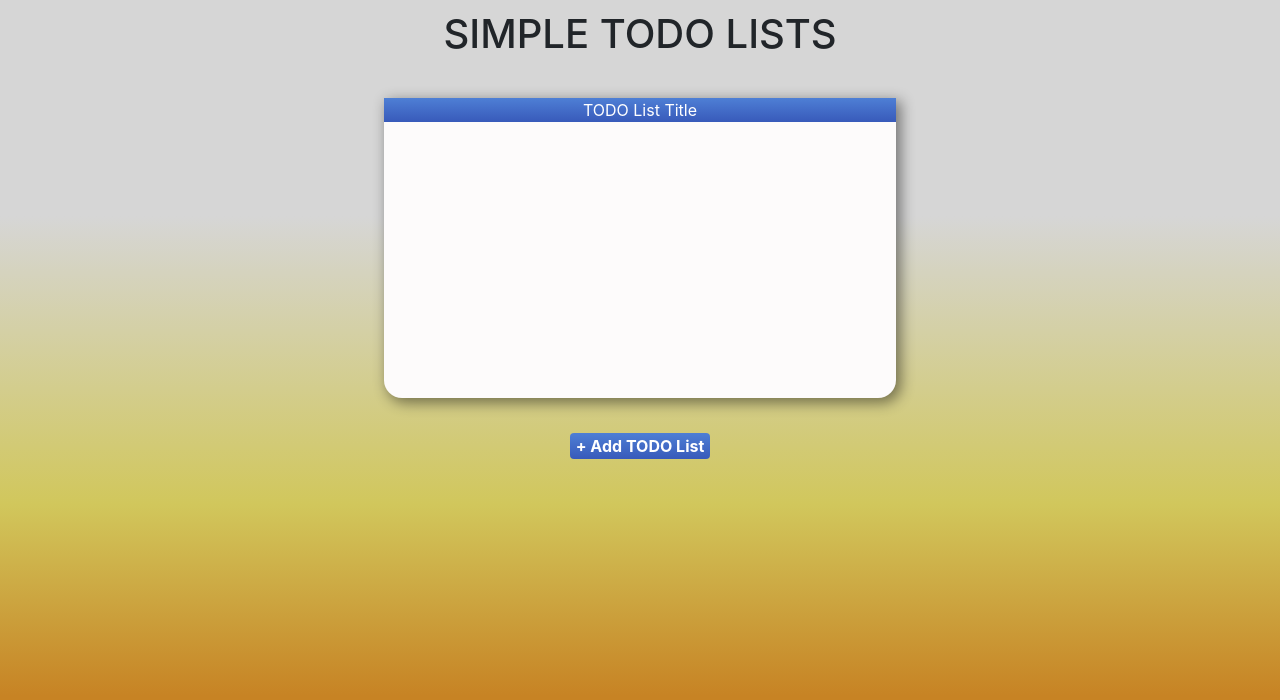
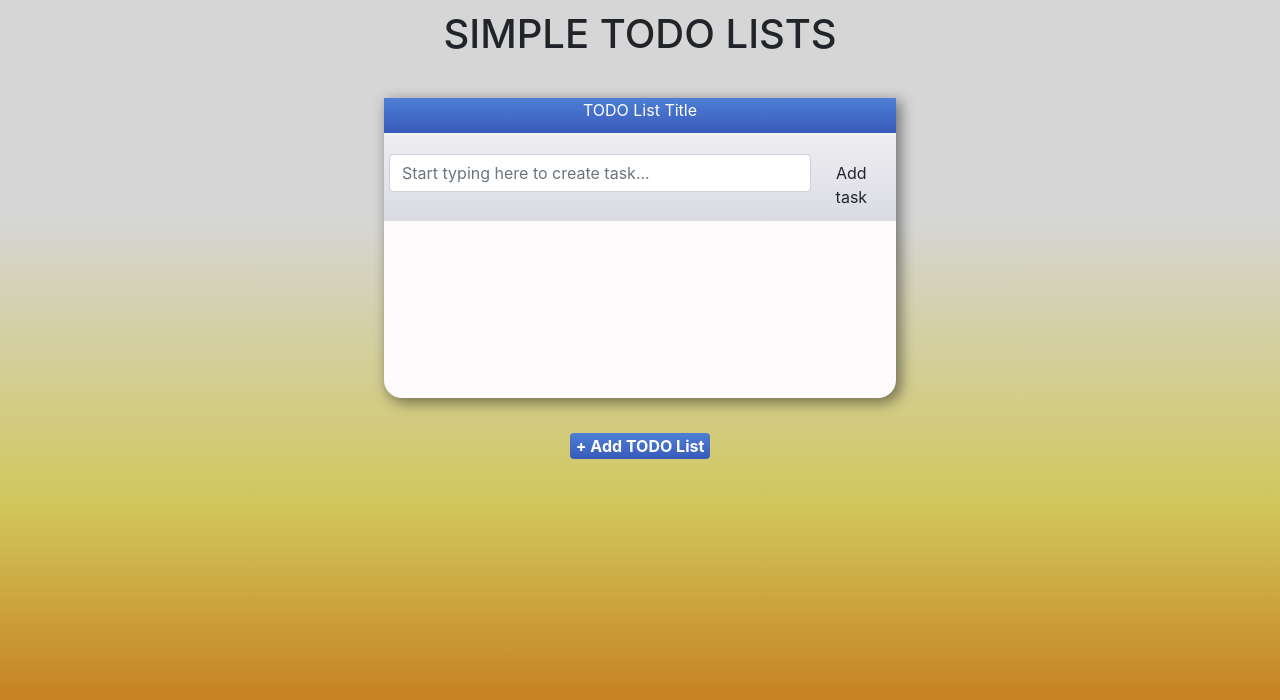
Before and after one commit to kirill-oleynik/todo-list-web, a React (Create React App) app: page / in a window 1280 px wide. Shown: the top 700 px of the page. Built offline with nearby package versions, Linux system fonts and the light colour scheme.

Commit message:
Add new task form

```diff
--- /dev/null
+++ b/src/components/add-task-form/add-task-form.css
@@ -0,0 +1,25 @@
+.add-task-form {
+  width: 100%;
+  display: inline-block;
+  margin: 0 auto;
+  background: linear-gradient(to top, #dadae3, #efeff2);
+  margin: 0;
+  padding: 5px;
+}
+.add-task-panel input{
+  border-bottom-right-radius: 0px;
+  border-top-right-radius: 0px;
+}
+.add-task-panel button {
+  background: linear-gradient(to top, #43a047, #a5d6a7);
+  border-top: 1px solid #43a047;
+  border-bottom: 1px solid #a5d6a7;
+  border-right: 1px solid #a5d6a7;
+  border-left: none;
+  border-top-left-radius: 0px;
+  border-top-right-radius: 10px;
+  border-bottom-right-radius: 10px;
+  border-bottom-left-radius: 0px;
+  color: white;
+  font-weight: bold;
+}
--- /dev/null
+++ b/src/components/add-task-form/add-task-form.js
@@ -0,0 +1,16 @@
+import React from 'react';
+import './add-task-form.css';
+
+const AddTaskForm = () => {
+  return(
+    <div className='add-task-form'>
+    <div class="input-group input-group-sm mb-3">
+    </div>
+    <div class="input-group-prepend">
+    <input placeholder='Start typing here to create task...' type="text" className="form-control" aria-label="Small" aria-describedby="inputGroup-sizing-sm"></input>
+      <button class="btn" type="button">Add task</button>
+    </div>
+    </div>
+  );
+};
+export default AddTaskForm;
--- /dev/null
+++ b/src/components/add-task-form/index.js
@@ -0,0 +1 @@
+export {default as default} from './add-task-form';
--- a/src/components/app-title/app-title.js
+++ b/src/components/app-title/app-title.js
@@ -1,6 +1,6 @@
 import React from 'react';
 import './app-title.css';
 
-const AppTitle = () => (<h1 className='title'>SIMPLE TODO LISTS</h1>);
+const AppTitle = () => (<h1 classNae='app-title'>SIMPLE TODO LISTS</h1>);
 
 export default AppTitle;
--- a/src/components/todo-list-header/todo-list-header.css
+++ b/src/components/todo-list-header/todo-list-header.css
@@ -1,3 +1,4 @@
 .todo-list-header {
   background: linear-gradient(to top, #385aba, #4e7fd5);
+  height: 35px;
 }
--- a/src/components/todo-list-title/todo-list-title.css
+++ b/src/components/todo-list-title/todo-list-title.css
@@ -1,3 +1,6 @@
 .todo-list-title {
   color: white;
 }
+p {
+  margin: 0;
+}
--- a/src/components/todo-list/todo-list.css
+++ b/src/components/todo-list/todo-list.css
@@ -1,5 +1,6 @@
 .todo-list{
   width: 40%;
+  text-align: center;
   height: 300px;
   background: #fdfbfb;
   -webkit-box-shadow: 4px 4px 14px 1px rgba(0,0,0,0.45);
--- a/src/components/todo-list/todo-list.js
+++ b/src/components/todo-list/todo-list.js
@@ -1,10 +1,12 @@
 import React from 'react';
 import './todo-list.css';
 import TodoListHeader from '../todo-list-header';
+import AddTaskForm from '../add-task-form';
 
 const TodoList = () => (
   <div className='todo-list'>
     <TodoListHeader />
+    <AddTaskForm />
   </div>
 );
 export default TodoList;
```
